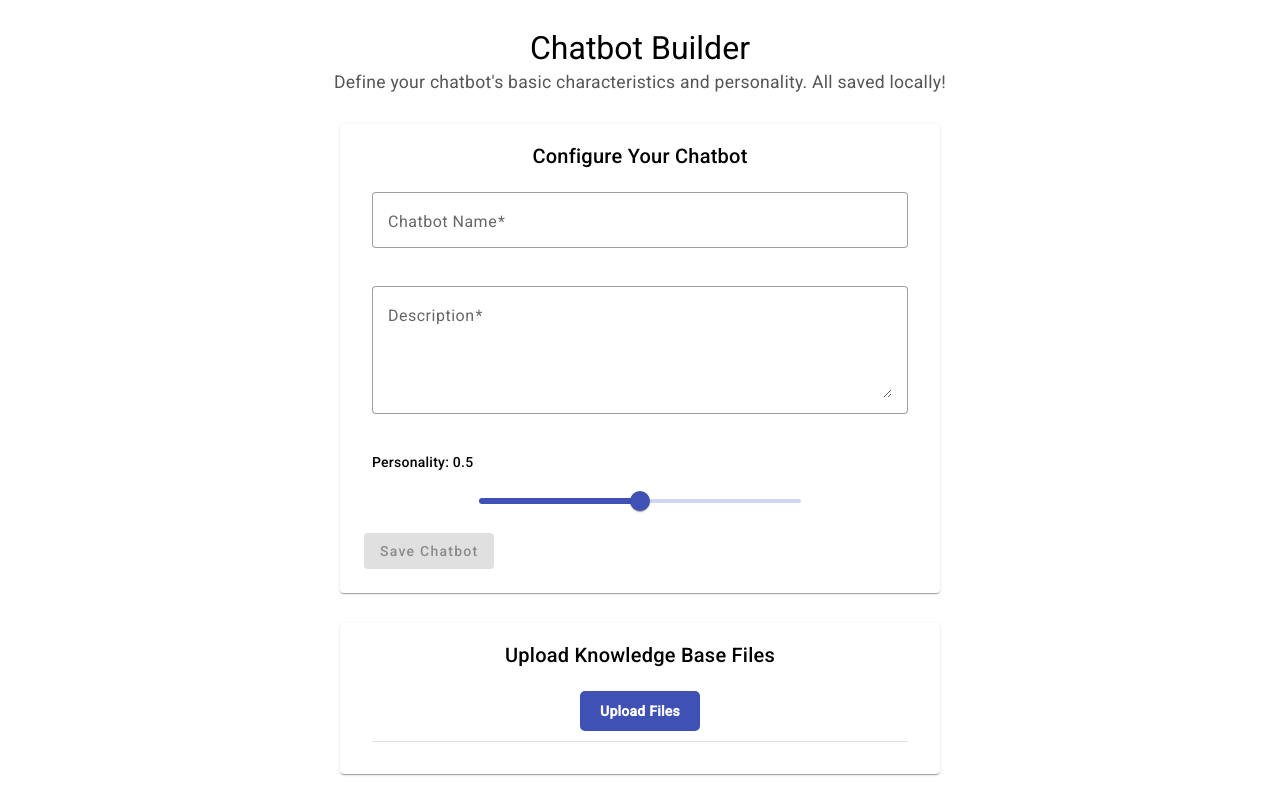
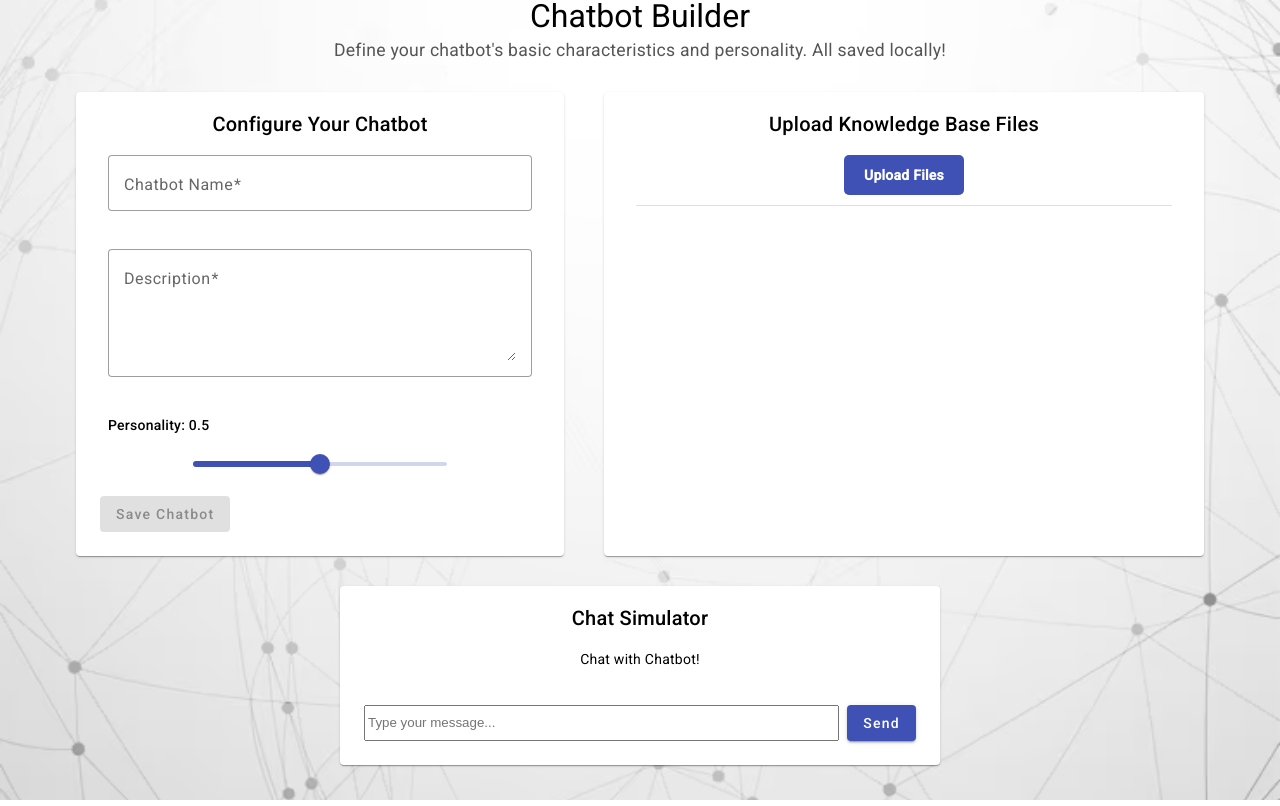
Before and after one commit to malkocmuhamed/ArtiAngularTask, an Angular app in the folder arti-muhamed-app/: page / in a window 1280 px wide. Built offline with nearby package versions, Linux system fonts and the light colour scheme.

Commit message:
chat simulation

```diff
--- a/arti-muhamed-app/src/app/app.component.html
+++ b/arti-muhamed-app/src/app/app.component.html
@@ -1 +1,2 @@
 <app-chatbot></app-chatbot>
+<app-chat-simulator></app-chat-simulator>
--- a/arti-muhamed-app/src/app/app.component.ts
+++ b/arti-muhamed-app/src/app/app.component.ts
@@ -1,11 +1,12 @@
 import { Component } from '@angular/core';
 import { RouterOutlet } from '@angular/router';
 import { ChatbotComponent } from './components/chatbot/chatbot.component';
+import { ChatSimulatorComponent } from './components/chat-simulator/chat-simulator.component';
 
 @Component({
   selector: 'app-root',
   standalone: true,
-  imports: [RouterOutlet, ChatbotComponent],
+  imports: [RouterOutlet, ChatbotComponent, ChatSimulatorComponent],
   templateUrl: './app.component.html',
   styleUrl: './app.component.scss',
 })
--- /dev/null
+++ b/arti-muhamed-app/src/app/components/chat-simulator/chat-simulator.component.html
@@ -0,0 +1,31 @@
+<div class="page-container">
+  <mat-card class="upload-card">
+    <mat-card-title class="card-title">Chat Simulator </mat-card-title>
+    <p *ngIf="chatbotConfig">Chat with {{ chatbotConfig.name }}!</p>
+    <mat-card-content class="chat-history">
+      <div *ngFor="let msg of chatHistory" [ngClass]="msg.sender">
+        <span class="bubble">
+          <strong *ngIf="msg.sender === 'bot'"
+            >{{ chatbotConfig.name }}:</strong
+          >
+          {{ msg.message }}
+        </span>
+        <div class="timestamp">
+          {{ msg.created_timestamp | date : "short" }}
+        </div>
+      </div>
+    </mat-card-content>
+
+    <mat-card-actions class="input-area">
+      <input
+        matInput
+        [(ngModel)]="userInput"
+        (keyup.enter)="sendMessage()"
+        placeholder="Type your message..."
+      />
+      <button mat-raised-button color="primary" (click)="sendMessage()">
+        Send
+      </button>
+    </mat-card-actions>
+  </mat-card>
+</div>
--- /dev/null
+++ b/arti-muhamed-app/src/app/components/chat-simulator/chat-simulator.component.scss
@@ -0,0 +1,77 @@
+.chat-container {
+  display: flex;
+  justify-content: center;
+  margin: 2rem 1rem;
+}
+
+.chat-box {
+  width: 100%;
+  max-width: 600px;
+  display: flex;
+  flex-direction: column;
+  margin: auto;
+}
+
+.chat-history {
+  display: flex;
+  flex-direction: column;
+  gap: 0.5rem;
+  max-height: 300px;
+  overflow-y: auto;
+  margin-bottom: 1rem;
+}
+
+.user,
+.bot {
+  display: flex;
+}
+
+.user {
+  justify-content: flex-end;
+}
+
+.bot {
+  justify-content: flex-start;
+}
+
+.bubble {
+  padding: 0.7rem 1rem;
+  border-radius: 20px;
+  max-width: 70%;
+  word-wrap: break-word;
+  position: relative;
+  font-size: 0.95rem;
+}
+
+.timestamp {
+  font-size: 0.75rem;
+  color: #888;
+  text-align: right;
+  margin-top: 0.25rem;
+}
+
+.user .bubble {
+  background-color: #1976d2;
+  color: white;
+}
+
+.bot .bubble {
+  background-color: #e0e0e0;
+  color: black;
+}
+
+.input-area {
+  display: flex;
+  gap: 0.5rem;
+  align-items: center;
+}
+
+input[matInput] {
+  flex: 1;
+  height: 30px;
+}
+
+.upload-card {
+  justify-self: center;
+  margin-top: 30px;
+}
--- /dev/null
+++ b/arti-muhamed-app/src/app/components/chat-simulator/chat-simulator.component.ts
@@ -0,0 +1,71 @@
+import { Component, OnInit } from '@angular/core';
+import { ChatMessage } from '../../models/chat-message.model';
+import { CommonModule } from '@angular/common';
+import { FormsModule } from '@angular/forms';
+import { MatButtonModule } from '@angular/material/button';
+import { MatCardModule } from '@angular/material/card';
+import { MatInputModule } from '@angular/material/input';
+import { Chatbot } from '../../models/chatbot.model';
+import { LocalStorageService } from '../../services/local-storage.service';
+import { StoredFile } from '../../models/stored-file.model';
+
+@Component({
+  selector: 'app-chat-simulator',
+  standalone: true,
+  imports: [
+    CommonModule,
+    FormsModule,
+    MatCardModule,
+    MatInputModule,
+    MatButtonModule,
+  ],
+  templateUrl: './chat-simulator.component.html',
+  styleUrl: './chat-simulator.component.scss',
+})
+export class ChatSimulatorComponent implements OnInit {
+  userInput = '';
+  chatHistory: ChatMessage[] = [];
+  chatbotConfig!: Chatbot;
+  storedFiles: StoredFile[] = [];
+
+  constructor(private localStorageService: LocalStorageService) {}
+
+  ngOnInit(): void {
+    this.chatbotConfig = this.localStorageService.getChatbotConfig() || {
+      name: 'Chatbot',
+      personality: 0.5,
+      description: '',
+    };
+  }
+
+  sendMessage(): void {
+    const trimmed = this.userInput.trim();
+    if (!trimmed) return;
+
+    const userMessage: ChatMessage = {
+      sender: 'user',
+      message: trimmed,
+      created_timestamp: new Date(),
+    };
+    this.chatHistory.push(userMessage);
+    this.userInput = '';
+
+    setTimeout(() => {
+      const botMessage: ChatMessage = {
+        sender: 'bot',
+        message: this.generateFakeBotReply(trimmed),
+        created_timestamp: new Date(),
+      };
+      this.chatHistory.push(botMessage);
+    }, 2000);
+  }
+
+  generateFakeBotReply(userMsg: string): string {
+    const lower = userMsg.toLowerCase();
+    if (lower.includes('hello') || lower.includes('hi'))
+      return 'Hello! How can I help?';
+    if (lower.includes('who are you')) return 'I am your friendly chatbot';
+    if (lower.includes('bye')) return 'Goodbye! Have a great day!';
+    return 'Hmm... interesting! Tell me more.';
+  }
+}
--- a/arti-muhamed-app/src/app/components/chatbot/chatbot.component.html
+++ b/arti-muhamed-app/src/app/components/chatbot/chatbot.component.html
@@ -5,25 +5,34 @@
     locally!
   </p>
 
+  <div class="form-upload-wrapper">
     <form
       class="form-container"
       [formGroup]="chatbotForm"
       (ngSubmit)="saveData()"
     >
       <mat-card>
-      <mat-card-title class="card-title">Configure Your Chatbot</mat-card-title>
+        <mat-card-title class="card-title"
+          >Configure Your Chatbot</mat-card-title
+        >
         <mat-card-content>
           <mat-form-field appearance="outline" class="full-width">
             <mat-label>Chatbot Name</mat-label>
             <input matInput formControlName="name" required />
-          <mat-error *ngIf="chatbotForm.controls['name'].hasError('required')">
+            <mat-error
+              *ngIf="chatbotForm.controls['name'].hasError('required')"
+            >
               Name is required.
             </mat-error>
           </mat-form-field>
 
           <mat-form-field appearance="outline" class="full-width">
             <mat-label>Description</mat-label>
-          <textarea matInput formControlName="description" rows="4"></textarea>
+            <textarea
+              matInput
+              formControlName="description"
+              rows="4"
+            ></textarea>
             <mat-error
               *ngIf="chatbotForm.controls['description'].hasError('required')"
             >
@@ -61,7 +70,7 @@
       </mat-card>
     </form>
 
-  <mat-card class="upload-card">
+    <mat-card class="upload-card-file">
       <mat-card-title class="card-title"
         >Upload Knowledge Base Files</mat-card-title
       >
@@ -94,3 +103,4 @@
       </mat-card-content>
     </mat-card>
   </div>
+</div>
--- a/arti-muhamed-app/src/app/components/chatbot/chatbot.component.scss
+++ b/arti-muhamed-app/src/app/components/chatbot/chatbot.component.scss
@@ -1,8 +1,3 @@
-.page-container {
-  padding: 2rem 1rem;
-  text-align: center;
-}
-
 .page-title {
   font-size: 2rem;
   margin-bottom: 0.5rem;
@@ -17,16 +12,6 @@
 .form-container {
   display: flex;
   justify-content: center;
-}
-
-mat-card {
-  width: 100%;
-  max-width: 600px;
-  padding: 1rem;
-}
-
-.card-title {
-  margin-bottom: 20px;
 }
 
 .full-width {
@@ -55,11 +40,6 @@ mat-divider {
   margin: 10px 0px;
 }
 
-.upload-card {
-  justify-self: center;
-  margin-top: 30px;
-}
-
 .upload-button {
   display: inline-block;
   padding: 10px 20px;
@@ -84,6 +64,12 @@ mat-divider {
   margin-bottom: 5px;
 }
 
+.form-upload-wrapper {
+  display: flex;
+  justify-content: center;
+  gap: 40px;
+}
+
 @media (max-width: 600px) {
   .page-title {
     font-size: 1.6rem;
@@ -100,4 +86,8 @@ mat-divider {
   mat-slider {
     width: 80%;
   }
+
+  .form-upload-wrapper {
+    display: block;
+  }
 }
--- /dev/null
+++ b/arti-muhamed-app/src/app/models/chat-message.model.ts
@@ -0,0 +1,5 @@
+export interface ChatMessage {
+  sender: 'user' | 'bot';
+  message: string;
+  created_timestamp: Date;
+}
--- a/arti-muhamed-app/src/styles.scss
+++ b/arti-muhamed-app/src/styles.scss
@@ -1,4 +1,30 @@
 /* You can add global styles to this file, and also import other style files */
 
-html, body { height: 100%; }
-body { margin: 0; font-family: Roboto, "Helvetica Neue", sans-serif; }
+html,
+body {
+  margin: 0;
+  background-image: url("assets/images/bg.jpg");
+  background-size: cover;
+  background-position: center;
+  background-repeat: repeat;
+  font-family: sans-serif;
+  height: 100%;
+}
+body {
+  margin: 0;
+  font-family: Roboto, "Helvetica Neue", sans-serif;
+}
+
+.card-title {
+  margin-bottom: 15px !important;
+}
+
+.page-container {
+  text-align: center;
+}
+
+mat-card {
+  width: 100%;
+  max-width: 600px;
+  padding: 1rem;
+}
```
Also changed, not shown: arti-muhamed-app/src/assets/images/bg.jpg (added), 1 other file (tests, documents, lock files or other folders). Lines whose indentation alone changed are shown as unchanged.
